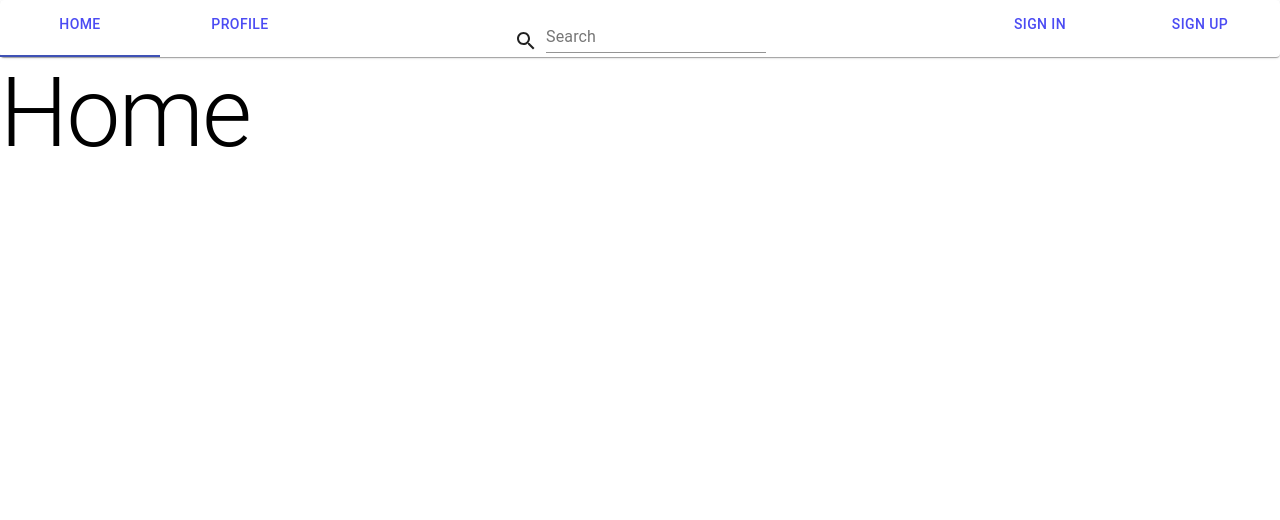
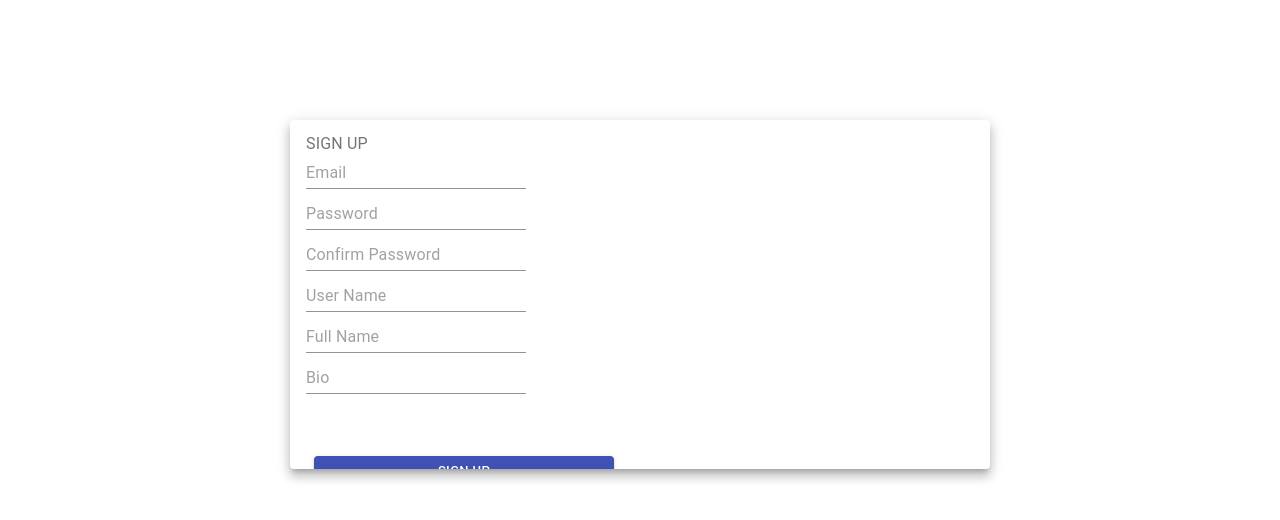
Before and after one commit to waleedalmasri/social_media_project_ui, a React (Create React App) app: page /sign-up in a window 1280 px wide. Shown: the top 520 px of the page. Built offline with nearby package versions, Linux system fonts and the light colour scheme.

Commit message:
sign-up-ui (#4)
* sign-up-ui

this commit include ui , write on firebase using axios req and redux store update

* sign-up-comments-review

```diff
--- a/src/App.js
+++ b/src/App.js
@@ -6,6 +6,7 @@ import Profile from './components/Profile';
 import SignInForm from './components/SignInForm';
 import PrivateRoute from './components/PrivateRoute';
 import { Route } from 'react-router';
+import SignUpForm from './components/SignUpForm';
 
 function App() {
   return (
@@ -13,6 +14,7 @@ function App() {
       <Router>
         <Switch>
           <Route path={'/sign-in'} component={SignInForm}></Route>
+          <Route path={'/sign-up'} component={SignUpForm}></Route>
           <PrivateRoute path={'/profile'} component={Profile}></PrivateRoute>
           <PrivateRoute path={'/'} component={Home}></PrivateRoute>
         </Switch>
--- a/src/axios_service/axios_config.js
+++ b/src/axios_service/axios_config.js
@@ -1,6 +1,6 @@
 import axios from 'axios';
 
 export default axios.create({
-  baseURL: ''
+  baseURL: 'https://socialmediaui-90f8b.firebaseio.com/'
 
 });
--- a/src/components/Header.js
+++ b/src/components/Header.js
@@ -49,7 +49,7 @@ export default function Header() {
         <Link to={'sign-in'}>
           <Tab label={'sign in'}/>
         </Link>
-        <Link to={'sign-in'}>
+        <Link to={'sign-up'}>
           <Tab label={'sign up'}/>
         </Link>
       </Tabs>
--- a/src/components/SignInForm.js
+++ b/src/components/SignInForm.js
@@ -7,7 +7,6 @@ import Button from '@material-ui/core/Button';
 import Card from '@material-ui/core/Card';
 import CardActions from '@material-ui/core/CardActions';
 import CardContent from '@material-ui/core/CardContent';
-// import { useTranslation } from 'react-i18next';
 import logIn from '../redux/actions/LogIn';
 import { useDispatch } from 'react-redux';
 import store from '../redux/store';
@@ -20,7 +19,6 @@ export default function LogInForm() {
     password: Yup.string().required('Required'),
   });
 
-  //const { t } = useTranslation();
   store.subscribe(() => {
     console.log(store.getState());
   });
--- /dev/null
+++ b/src/components/SignUpForm.js
@@ -0,0 +1,170 @@
+import React from 'react';
+import TextField from '@material-ui/core/TextField';
+import { Formik } from 'formik';
+import * as Yup from 'yup';
+import InputLabel from '@material-ui/core/InputLabel';
+import Button from '@material-ui/core/Button';
+import Box from '@material-ui/core/Box';
+import Card from '@material-ui/core/Card';
+import CardActions from '@material-ui/core/CardActions';
+import CardContent from '@material-ui/core/CardContent';
+import SignUp from '../redux/actions/SignUp';
+import { useDispatch } from 'react-redux';
+import store from '../redux/store';
+
+export default function SignUpForm() {
+  const dispatch = useDispatch();
+
+  const SignUpSchema = Yup.object().shape({
+    email: Yup.string().email('Invalid email').required('Required'),
+    password: Yup.string()
+      .required('Required')
+      .min(8, 'Password must have 8 characters at least'),
+    confirmpassword: Yup.string().required('Required'),
+    username: Yup.string()
+      .required('Required')
+      .min(8, 'UserName must have 8 characters at least'),
+    fullname: Yup.string()
+      .required('Required')
+      .min(8, 'FullName must have 8 characters at least'),
+    bio: Yup.string()
+      .min(5, '5 Characters at least')
+      .max(50, '50 Characters maximum'),
+  });
+  store.subscribe(() => {
+    console.log(store.getState());
+  });
+
+  return (
+    <Box
+      alignItems="center"
+      justifyContent="center"
+      mx="auto"
+      mt={15}
+      width={{ xs: 200, sm: 300, md: 500, lg: 700, xl: 1500 }}
+      display={'block'}
+    >
+      <Card raised={true}>
+        <CardContent>
+          <Formik
+            initialValues={{
+              email: '',
+              password: '',
+              confirmpassword: '',
+              username: '',
+              fullname: '',
+              bio: '',
+            }}
+            validationSchema={SignUpSchema}
+            onSubmit={(values, { setSubmitting }) => {
+              dispatch(SignUp(values));
+              setSubmitting(false);
+            }}
+          >
+            {({
+              values,
+              errors,
+              touched,
+              handleChange,
+              handleBlur,
+              handleSubmit,
+              isSubmitting,
+            }) => (
+              <form onSubmit={handleSubmit}>
+                <InputLabel color={'primary'} variant={'standard'}>
+                  SIGN UP
+                </InputLabel>
+                <TextField
+                  margin={'dense'}
+                  placeholder={'Email'}
+                  type="mail"
+                  name="email"
+                  onChange={handleChange}
+                  onBlur={handleBlur}
+                  value={values.email}
+                  error={errors.email && touched.email}
+                  helperText={errors.email}
+                />
+                <br />
+                <TextField
+                  margin={'dense'}
+                  placeholder={'Password'}
+                  type="password"
+                  name="password"
+                  onChange={handleChange}
+                  onBlur={handleBlur}
+                  value={values.password}
+                  error={errors.password && touched.password}
+                  helperText={errors.password}
+                />
+                <br />
+                <TextField
+                  margin={'dense'}
+                  placeholder={'Confirm Password'}
+                  type="password"
+                  name="confirmpassword"
+                  onChange={handleChange}
+                  onBlur={handleBlur}
+                  value={values.confirmpassword}
+                  error={errors.confirmpassword && touched.confirmpassword}
+                  helperText={errors.confirmpassword}
+                />
+
+                <br />
+                <TextField
+                  margin={'dense'}
+                  placeholder={'User Name'}
+                  type="text"
+                  name="username"
+                  onChange={handleChange}
+                  onBlur={handleBlur}
+                  value={values.username}
+                  error={errors.username && touched.username}
+                  helperText={errors.username}
+                />
+                <br />
+                <TextField
+                  margin={'dense'}
+                  placeholder={'Full Name'}
+                  type="text"
+                  name="fullname"
+                  onChange={handleChange}
+                  onBlur={handleBlur}
+                  value={values.fullname}
+                  error={errors.fullname && touched.fullname}
+                  helperText={errors.fullname}
+                />
+
+                <br />
+                <TextField
+                  margin={'dense'}
+                  placeholder={'Bio'}
+                  type="text"
+                  name="bio"
+                  onChange={handleChange}
+                  onBlur={handleBlur}
+                  value={values.bio}
+                  error={errors.bio && touched.bio}
+                  helperText={errors.bio}
+                />
+                <br />
+                <CardActions>
+                  <Button
+                    margin={'dense'}
+                    onClick={handleSubmit}
+                    variant={'contained'}
+                    color="primary"
+                    size={'small'}
+                    disabled={isSubmitting}
+                  >
+                    Sign Up
+                  </Button>
+                </CardActions>
+              </form>
+            )}
+          </Formik>
+        </CardContent>
+      </Card>
+    </Box>
+  );
+}
--- /dev/null
+++ b/src/redux/actions/SignUp.js
@@ -0,0 +1,23 @@
+import axios_config from '../../axios_service/axios_config';
+
+const SignUp = (User) => {
+  return (dispatch) => {
+    //This time out simulate an fetch data from an api (ex :using axios )
+    //this Async action handled by thunk middleware lib
+    axios_config
+      .post('/user.json', { User })
+      .then((res) => {
+        console.log(res.data);
+      })
+      .catch((err) => {
+        console.log(err);
+        return;
+      });
+    dispatch({
+      type: 'SIGNUP',
+      payload: User,
+    });
+
+  }
+}
+export default SignUp;
--- a/src/redux/reducers/IsLoggedIn.js
+++ b/src/redux/reducers/AutchReducer.js
@@ -1,4 +1,4 @@
-const IsLoggedIn = (
+const AuthReducer = (
   state = {
     isLoggedIn: false,
     userName: '',
@@ -9,6 +9,15 @@ const IsLoggedIn = (
   action
 ) => {
   switch (action.type) {
+    case 'SIGNUP':
+      return {
+        ...state,
+        isLoggedIn: true,
+        userName: action.payload.username,
+        fullName: action.payload.fullname,
+        email: action.payload.email,
+        bio: action.payload.bio,
+      };
     case 'LOGIN':
       return {
         //should be filled with user information in real case
@@ -26,4 +35,4 @@ const IsLoggedIn = (
   }
 };
 
-export default IsLoggedIn;
+export default AuthReducer;
--- a/src/redux/reducers/index.js
+++ b/src/redux/reducers/index.js
@@ -1,8 +1,9 @@
-import IsLoggedIn from './IsLoggedIn';
+import AuthReducer from './AutchReducer';
+
 import { combineReducers } from 'redux'
 
 const allReducers = combineReducers({
-  LoggedIn:IsLoggedIn
+ Auth:AuthReducer
 });
 
 export default allReducers;
--- a/src/theming/themes.js
+++ b/src/theming/themes.js
@@ -1,20 +1,9 @@
 import { createMuiTheme } from '@material-ui/core/styles';
-
+import { orange } from '@material-ui/core/colors';
 const theme = createMuiTheme({
-  overrides: {
-    // Style sheet name ⚛️
-    MuiButton: {
-      // Name of the rule
-      text: {
-        // Some CSS
-        background: 'linear-gradient(45deg, #FE6B8B 30%, #FF8E53 90%)',
-        borderRadius: 3,
-        border: 0,
-        color: 'white',
-        height: 48,
-        padding: '0 30px',
-        boxShadow: '0 3px 5px 2px rgba(255, 105, 135, .3)',
-      },
+  palette: {
+    secondary: {
+      main: orange[500],
     },
   },
 });
```
